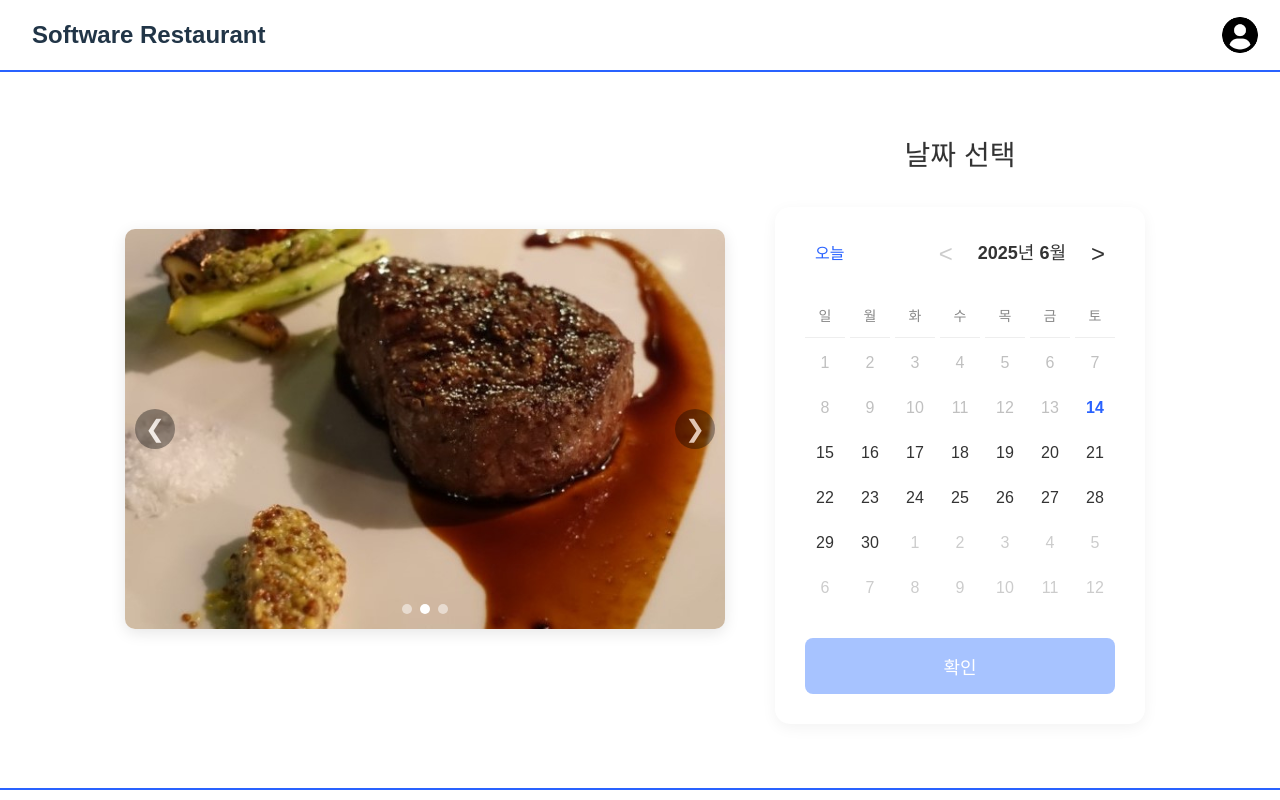
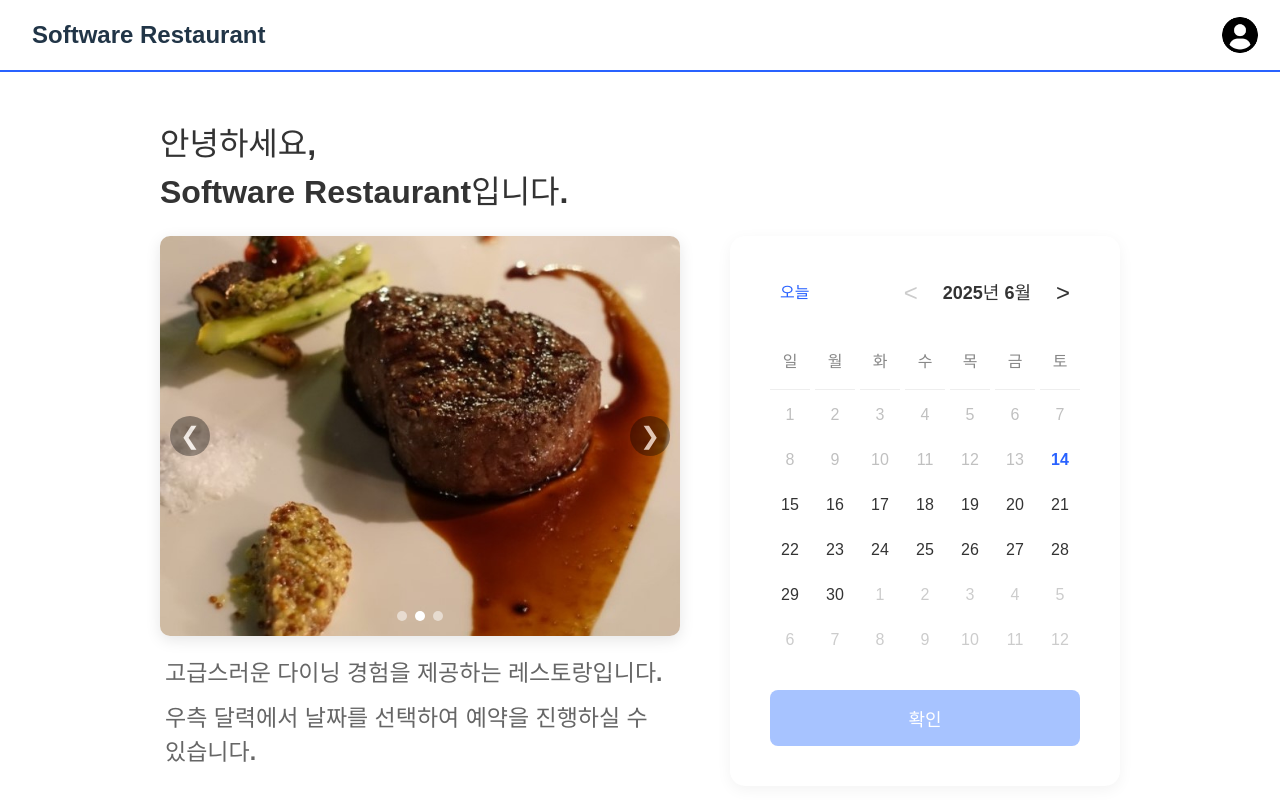
Before and after one commit to ybkim453/Software-Engineering-Team-6, a React (Vite) app in the folder frontend/: page /main in a window 1280 px wide. Shown: the top 800 px of the page. Built offline with nearby package versions, Linux system fonts and the light colour scheme; no server answers.

Commit message:
MainPage Desgin

```diff
--- a/frontend/src/pages/MainPage.jsx
+++ b/frontend/src/pages/MainPage.jsx
@@ -205,10 +205,18 @@ const MainPage = () => {
   return (
     <div className="main-page">
       <Header />
-      <div className="main-content-wrapper"> {/* 새로운 wrapper 추가 */}
-        <ImageCarousel /> {/* 이미지 캐러셀 */}
+      <div className="main-content-wrapper">
+        <div className="MainPage-title">안녕하세요, <br></br>Software Restaurant입니다.</div>
+        <div className="content-row">
+          <div className="left-section">
+            <ImageCarousel />
+            <div className="restaurant-description">
+              <p>고급스러운 다이닝 경험을 제공하는 레스토랑입니다.</p>
+              <p>우측 달력에서 날짜를 선택하여 예약을 진행하실 수 있습니다.</p>
+            </div>
+          </div>
           <div className="calendar-section"> {/* 캘린더 섹션 분리 */}
-          <div className="calendar-title">날짜 선택</div> {/* 날짜 선택 텍스트 추가 */}
+            {/*<div className="calendar-title">날짜 선택</div> {/* 날짜 선택 텍스트 추가 */}
             <div className="calendar-box">
               <div className="calendar-header">
                 <span className="today-button" onClick={goToToday}>
@@ -244,6 +252,7 @@ const MainPage = () => {
             </div>
           </div>
         </div>
+      </div>
       <Footer />
     </div>
   );
--- a/frontend/src/styles/MainPage.css
+++ b/frontend/src/styles/MainPage.css
@@ -4,27 +4,57 @@
   min-height: 100vh;
   background-color: #ffffff;
   font-family: 'Noto Sans KR', sans-serif;
-  padding-top: 70px;
+  padding-top: 20px;
+  overflow-x: hidden;  /* 가로 스크롤 방지 */
 }
 
 .main-content-wrapper {
   flex-grow: 1;
   display: flex;
-  flex-wrap: wrap; /* 화면이 작아지면 요소들이 아래로 내려감 */
+  flex-direction: column;
+  align-items: center;
+  padding: 100px 160px;
+  width: 100%;
+  max-width: 1400px;
+  box-sizing: border-box;
+  margin: 0 auto;
+}
+
+.content-row {
+  display: flex;
+  flex-direction: row;
   justify-content: center;
-  align-items: center;
-  padding: 40px 20px;
+  align-items: flex-start;
+  gap: 50px;
   width: 100%;
-  max-width: 1200px;
-  margin: 0 auto;
-  box-sizing: border-box;
+  max-width: 1100px;
+}
+
+.MainPage-title {
+  font-size: 32px;
+  font-weight: 600;
+  color: #333;
+  margin-bottom: 20px;
+  text-align: left;
+  width: 100%;
+  max-width: 1100px;  /* content-row와 동일한 너비로 제한 */
+  padding: 0;  /* 패딩 제거 */
+}
+
+.left-section {
+  flex: 2;
+  max-width: 70%;
+  display: flex;
+  flex-direction: column;
+  gap: 20px;
 }
 
 .calendar-section {
+  flex: 1;
   display: flex;
   flex-direction: column;
-  align-items: center;
-  padding: 0 10px;
+  align-items: flex-start;
+  padding: 0;
 }
 
 .calendar-title {
@@ -39,9 +69,8 @@
   background-color: #fff;
   border-radius: 15px;
   box-shadow: 0 4px 15px rgba(0, 0, 0, 0.05);
-  padding: 30px;
+  padding: 40px;
   width: 100%;
-  max-width: 400px;
   box-sizing: border-box;
 }
 
@@ -112,9 +141,8 @@
 .calendar-weekdays span {
   font-weight: 500;
   color: #888;
-  padding: 10px 0;
+  padding: 15px 0;
   border-bottom: 1px solid #eee;
-  font-size: 14px;
 }
 
 .calendar-days {
@@ -122,10 +150,10 @@
 }
 
 .calendar-day {
-  width: 40px; /* 고정 너비 */
-  height: 40px; /* 고정 높이 */
-  line-height: 40px; /* 텍스트 수직 중앙 정렬 (높이와 동일하게) */
-  border-radius: 15px; /* 모서리 둥글게 15px - 요청하신 15~20 사이 */
+  width: 40px;
+  height: 40px;
+  line-height: 50px;
+  border-radius: 15px;
   cursor: pointer;
   transition: background-color 0.2s ease, color 0.2s ease, border-color 0.2s ease; /* transition 속성에 border-color 추가 */
   font-size: 16px;
@@ -217,13 +245,36 @@
 
 /* 미디어 쿼리 - 캐러셀과 캘린더 레이아웃 변경 */
 @media (max-width: 900px) {
-  .main-content-wrapper {
+  .content-row {
     flex-direction: column;
     align-items: center;
+    gap: 30px;
+  }
+
+  .left-section {
+    max-width: 100%;
+    width: 100%;
   }
 
   .carousel-container {
-    margin-right: 0;
-    margin-bottom: 30px;
+    width: 100%;
+    max-width: 600px;
   }
 }
+
+/* 설명 텍스트 스타일 */
+.restaurant-description {
+  padding: 0 5px;
+}
+
+.restaurant-description p {
+  margin: 0;
+  font-size: 23px;
+  font-weight: 550;
+  line-height: 1.5;
+  color: #666;
+}
+
+.restaurant-description p:first-child {
+  margin-bottom: 10px;
+}
```
Lines whose indentation alone changed are shown as unchanged.
